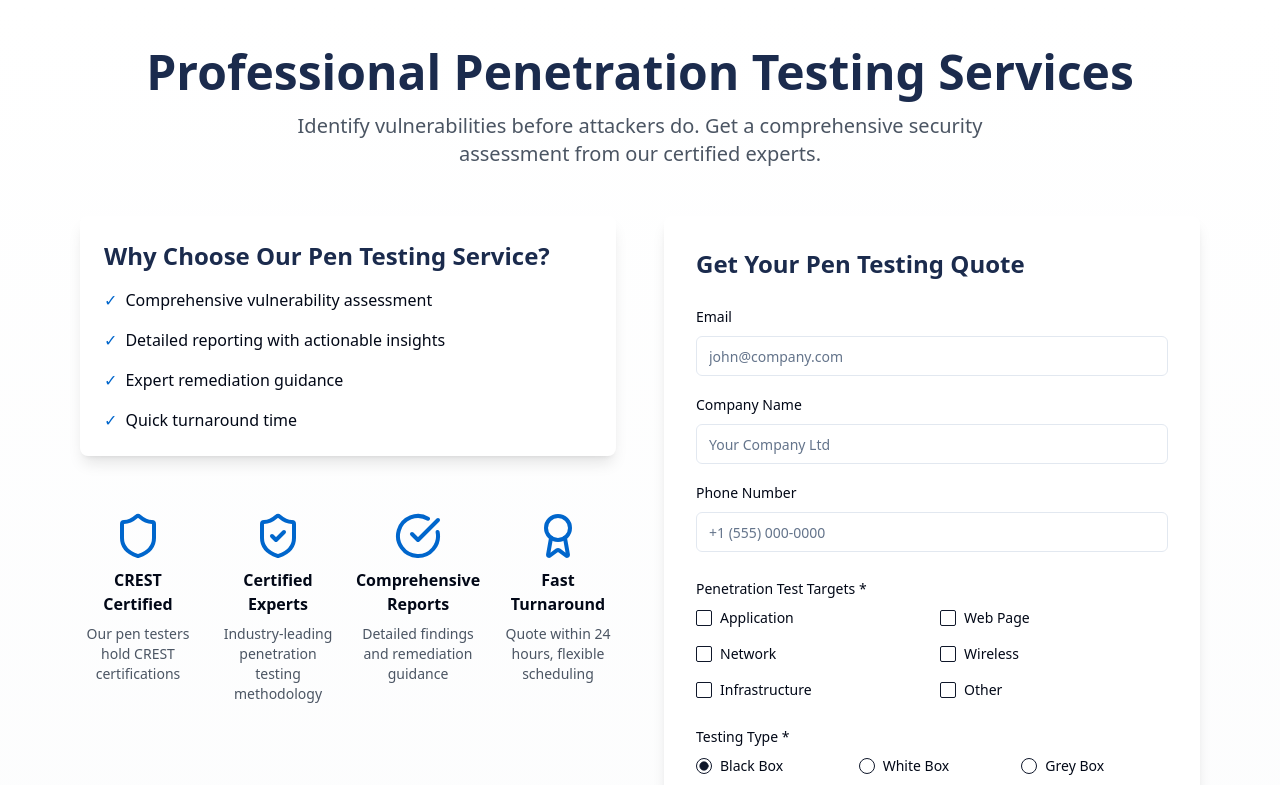
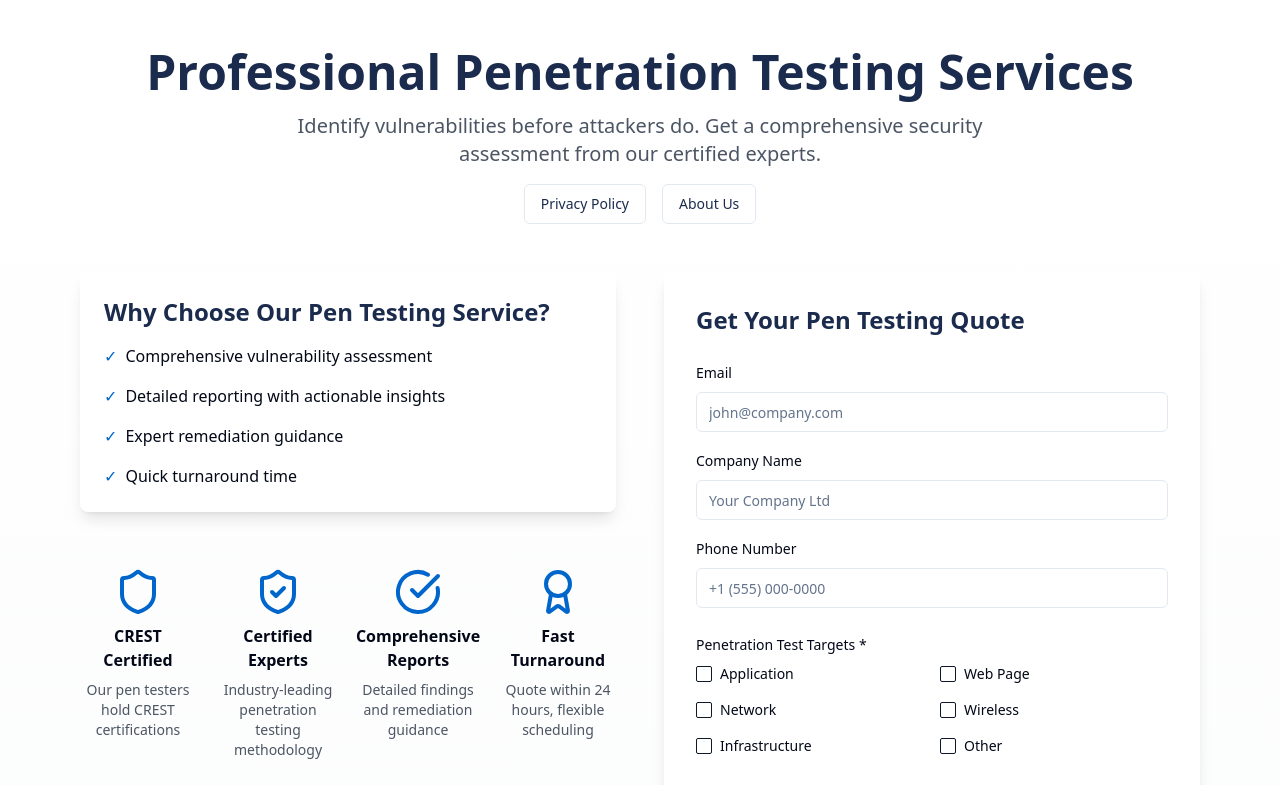
Before and after one commit to xctTv0/pen-test-quick-quote, a React (Vite) app: page / in a window 1280 px wide. Shown: the top 785 px of the page. Built offline with nearby package versions, Linux system fonts and the light colour scheme.

Commit message:
Add navigation buttons
Implement privacy and About Us buttons linking to relevant pages.
[skip gpt_engineer]

```diff
--- a/src/pages/Index.tsx
+++ b/src/pages/Index.tsx
@@ -1,5 +1,6 @@
 import { LeadForm } from "@/components/LeadForm";
 import { TrustBadges } from "@/components/TrustBadges";
+import { Button } from "@/components/ui/button";
 
 const Index = () => {
   return (
@@ -12,6 +13,22 @@ const Index = () => {
           <p className="text-xl text-gray-600 max-w-3xl mx-auto">
             Identify vulnerabilities before attackers do. Get a comprehensive security assessment from our certified experts.
           </p>
+          <div className="flex justify-center gap-4">
+            <Button
+              variant="outline"
+              className="text-safetech-navy hover:text-safetech-blue"
+              onClick={() => window.open('https://www.safetechinnovations.com/privacy-policy', '_blank')}
+            >
+              Privacy Policy
+            </Button>
+            <Button
+              variant="outline"
+              className="text-safetech-navy hover:text-safetech-blue"
+              onClick={() => window.open('https://www.safetechinnovations.com/who-we-are', '_blank')}
+            >
+              About Us
+            </Button>
+          </div>
         </div>
 
         <div className="grid md:grid-cols-2 gap-12 items-start">
```
